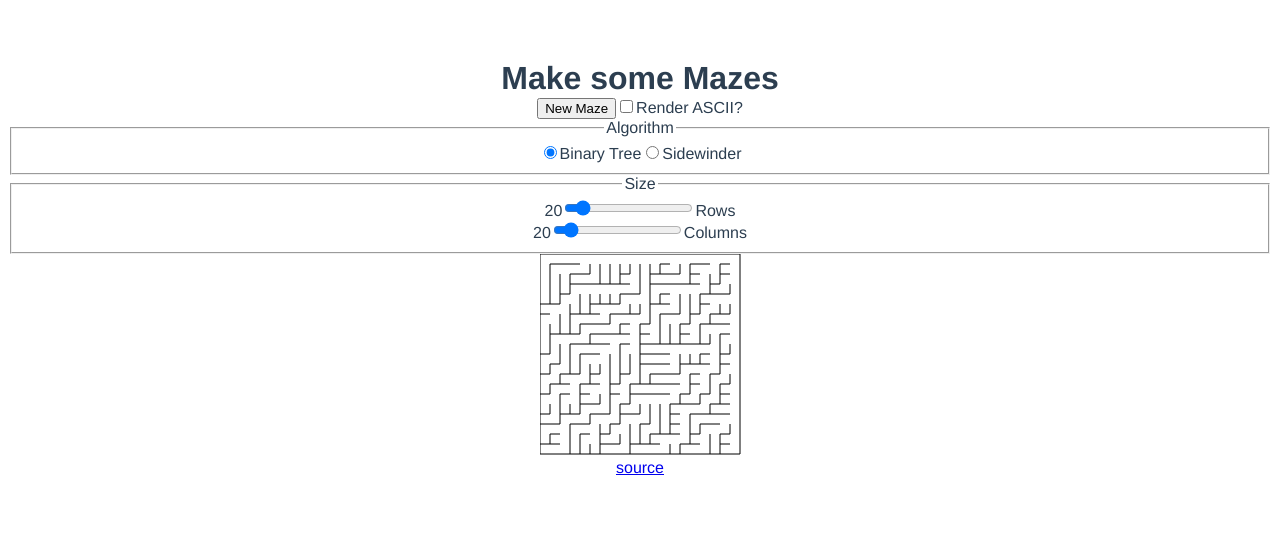
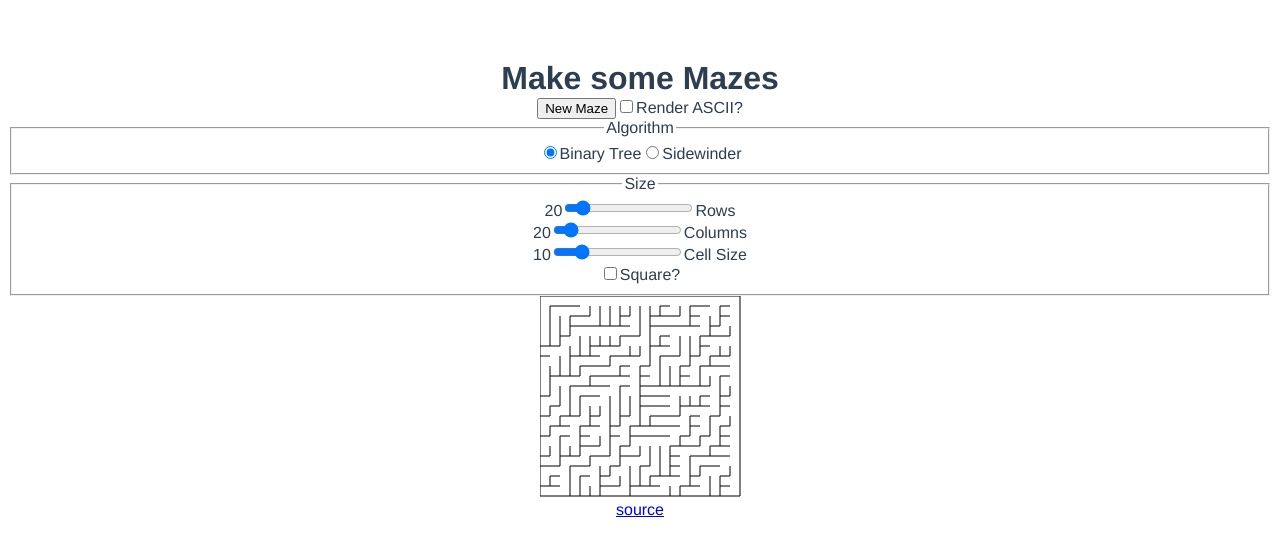
Before and after one commit to deciduously/mazes, a Vue app in the folder ts/: page / in a window 1280 px wide. Shown: the top 556 px of the page. Built offline with nearby package versions, Linux system fonts and the light colour scheme.

Commit message:
Add back cellSize slider * and ad non-functional Square? checkbox

```diff
--- a/ts/src/App.vue
+++ b/ts/src/App.vue
@@ -1,6 +1,9 @@
 <template>
   <div id="app">
     <Maze title="Make some Mazes"/>
+    <footer>
+      <a href="https://github.com/deciduously/mazes/tree/master/ts">source</a>
+    </footer>
   </div>
 </template>
 
--- a/ts/src/components/Maze.vue
+++ b/ts/src/components/Maze.vue
@@ -20,15 +20,15 @@
           <span>{{ columns }}</span>
           <input type="range" min="2" max="200" id="columns" v-model="columns">
           <label for="columns">Columns</label><br/>
-          <!-- broken until I fugure out how to force a redraw without tweaking any inputs
           <span>{{ cellSize }}</span>
           <input type="range" min="1" max="50" id="cellSize" v-model="cellSize">
-          <label for="cellSize">Cell Size</label> -->
+          <label for="cellSize">Cell Size</label><br/>
+          <input type="checkbox" id="square" v-model="square">
+          <label for="square">Square?</label>
         </fieldset>
       </form>
       <canvas v-draw-maze="maze"></canvas>
       <pre v-if="ascii">{{ mazeString }}</pre>
-    <footer><a href="https://github.com/deciduously/mazes/tree/master/ts">source</a></footer>
   </div>
 </template>
 
@@ -52,6 +52,7 @@ export default class Maze extends Vue {
     return {
       algo: "binarytree",
       ascii: false,
+      square: false,
       rows: 20,
       columns: 20,
       cellSize: 10
@@ -59,10 +60,10 @@ export default class Maze extends Vue {
   }
 
   private refreshMaze(): void {
-    // force a redraw by tweaking and untweaking cellSize by 1
-    // this is causing that to flip out and add a zero on loss of focus after a change
-    this.$data.cellSize += 1;
-    this.$data.cellSize -= 1;
+    // hacky but seems to work
+    const savedSize = this.$data.cellSize;
+    this.$data.cellSize = 1;
+    this.$data.cellSize = savedSize;
   }
 
   // computed properties
```
